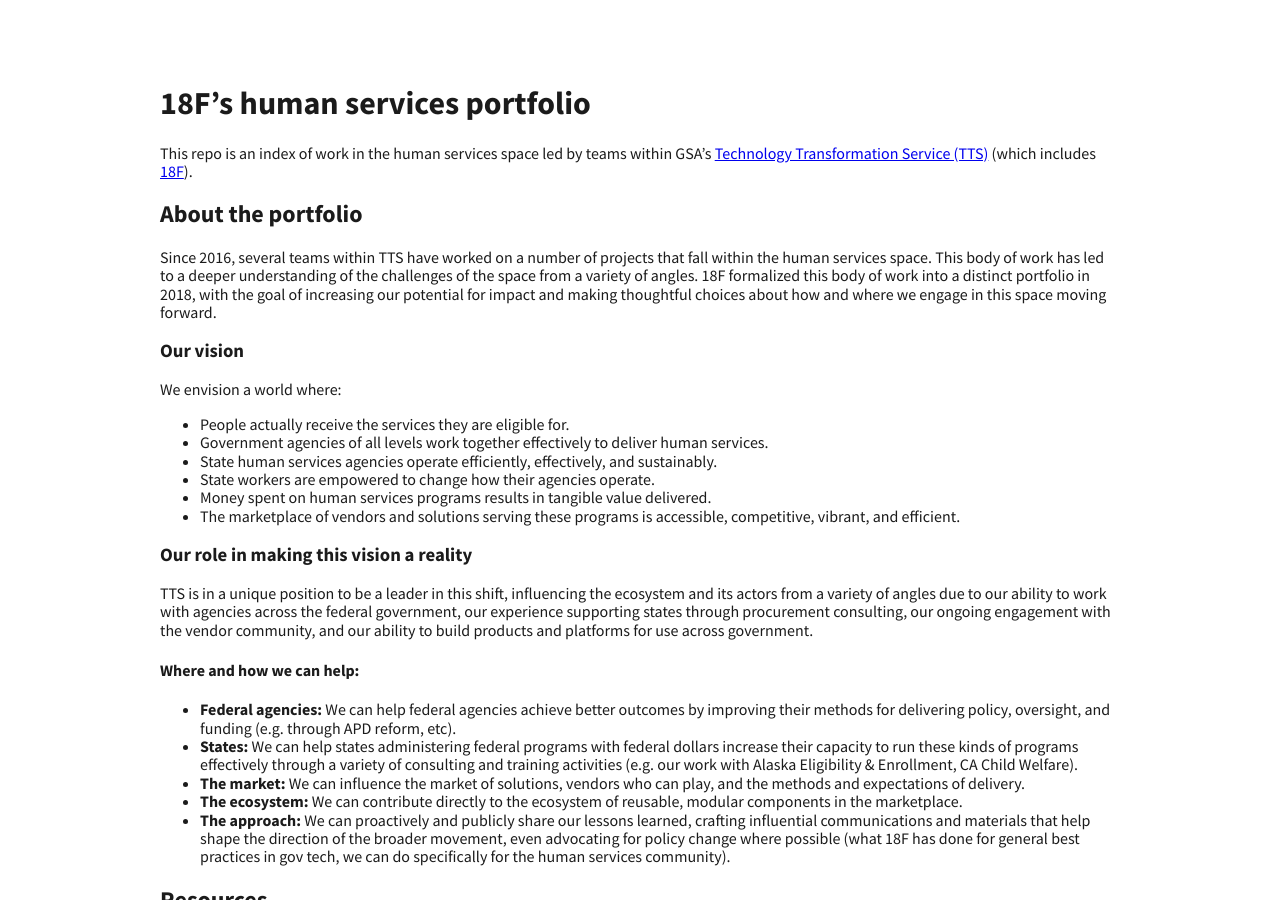
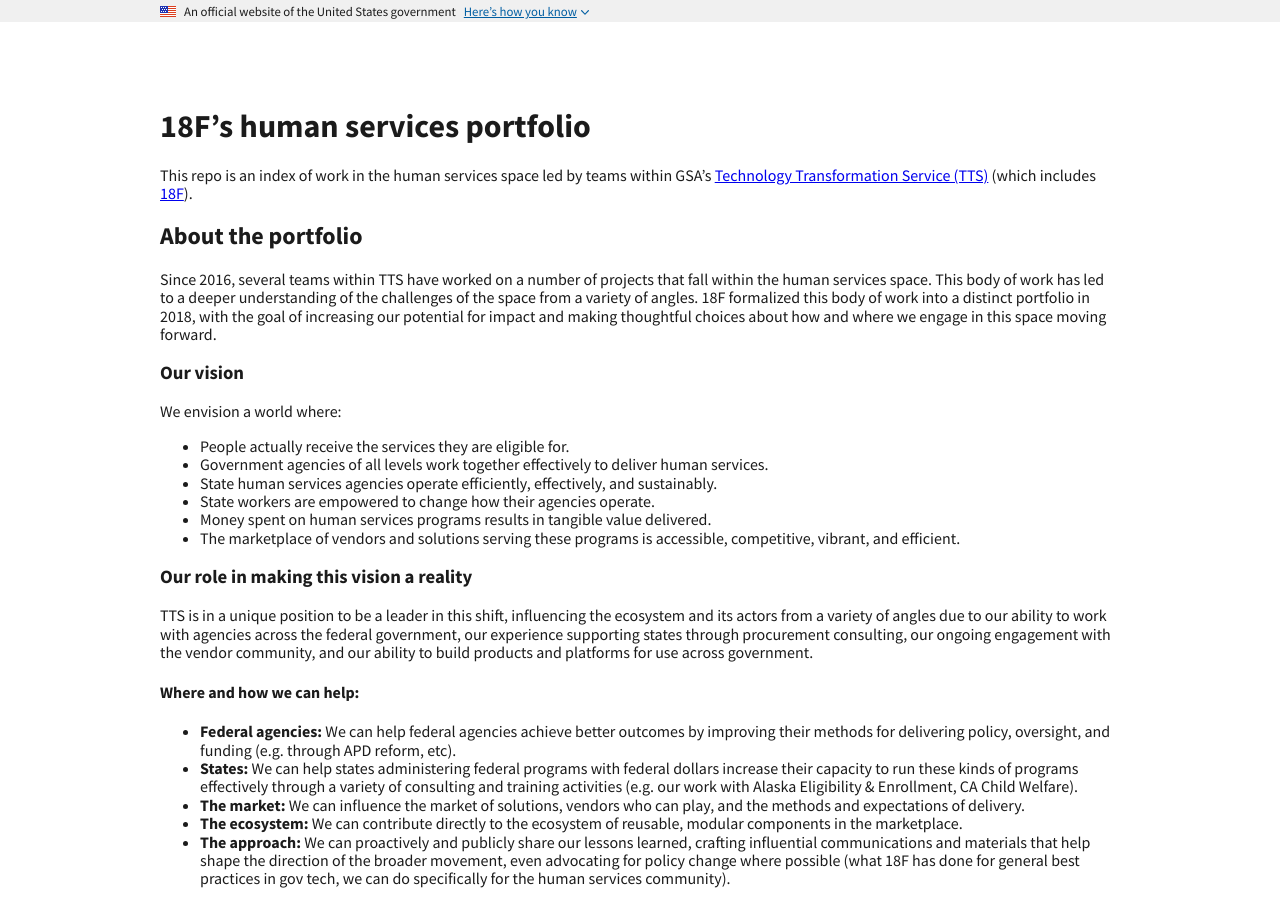
Before and after one commit to 18F/public-benefits, a Jekyll site: the page built from index.markdown, in a window 1280 px wide and 900 px high. Built offline with Jekyll 4.4.1, drawn with Linux system fonts in a browser that asks for light colours.

Commit message:
add uswds banner

```diff
--- a/_layouts/default.html
+++ b/_layouts/default.html
@@ -6,10 +6,53 @@
   <link rel="stylesheet" href="/assets/css/uswds.min.css">
 </head>
 <body>
+  <div class="usa-banner">
+    <div class="usa-accordion">
+      <header class="usa-banner__header">
+        <div class="usa-banner__inner">
+          <div class="grid-col-auto">
+            <img class="usa-banner__header-flag" src="/assets/img/us_flag_small.png" alt="U.S. flag">
+          </div>
+          <div class="grid-col-fill tablet:grid-col-auto">
+            <p class="usa-banner__header-text">An official website of the United States government</p>
+            <p class="usa-banner__header-action" aria-hidden="true">Here’s how you know</p>
+          </div>
+          <button class="usa-accordion__button usa-banner__button" aria-expanded="false" aria-controls="gov-banner">
+            <span class="usa-banner__button-text">Here’s how you know</span>
+          </button>
+        </div>
+      </header>
+      <div class="usa-banner__content usa-accordion__content" id="gov-banner">
+        <div class="grid-row grid-gap-lg">
+          <div class="usa-banner__guidance tablet:grid-col-6">
+            <img class="usa-banner__icon usa-media-block__img" src="/assets/img/icon-dot-gov.svg" alt="Dot gov">
+            <div class="usa-media-block__body">
+              <p>
+                <strong>The .gov means it’s official.</strong>
+                <br>
+                Federal government websites often end in .gov or .mil. Before sharing sensitive information, make sure you’re on a federal government site.
+              </p>
+            </div>
+          </div>
+          <div class="usa-banner__guidance tablet:grid-col-6">
+            <img class="usa-banner__icon usa-media-block__img" src="/assets/img/icon-https.svg" alt="Https">
+            <div class="usa-media-block__body">
+              <p>
+                <strong>The site is secure.</strong>
+                <br>
+                The <strong>https://</strong> ensures that you are connecting to the official website and that any information you provide is encrypted and transmitted securely.
+              </p>
+            </div>
+          </div>
+        </div>
+      </div>
+    </div>
+  </div>
   <main id="main-content">
     <div class="grid-container usa-section">
       {{ content }}
     </div>
   </main>
+  <script src="/assets/js/uswds.min.js"></script>
 </body>
 </html>
```
Lines whose indentation alone changed are shown as unchanged.
